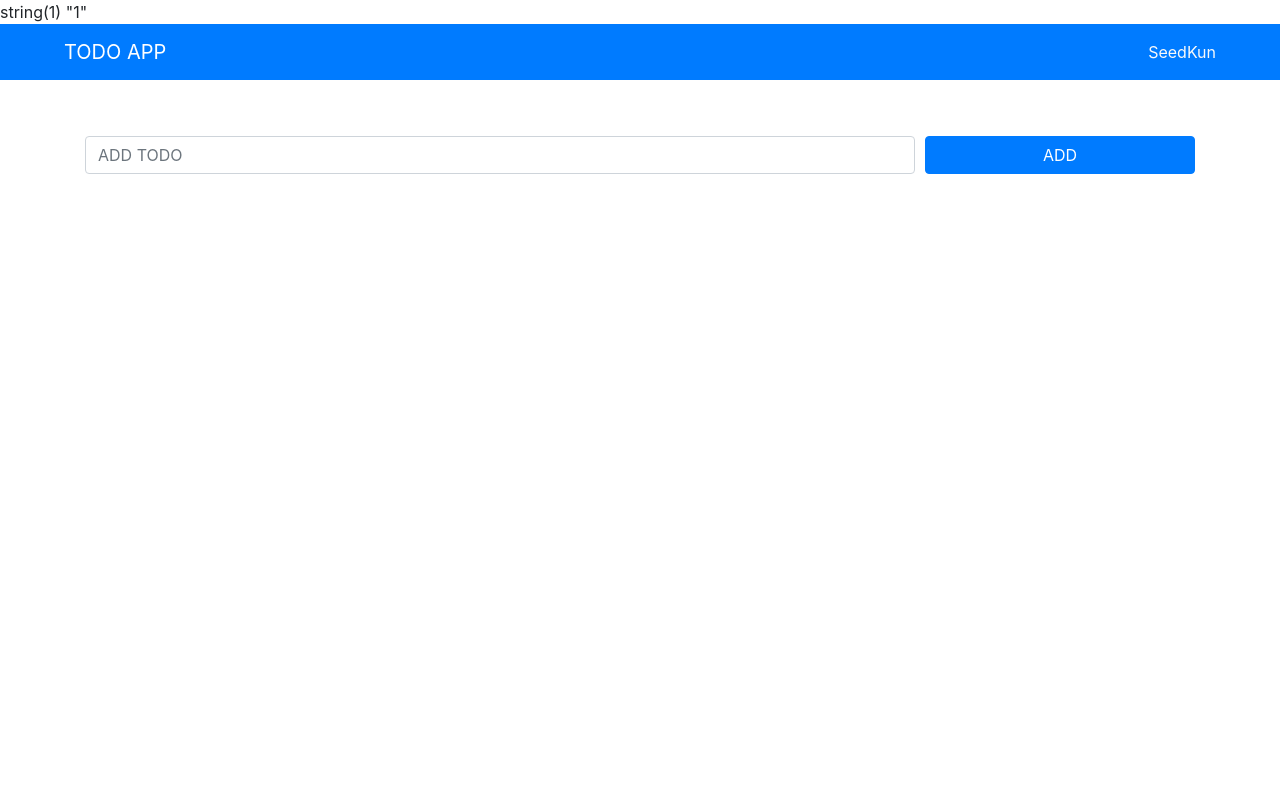
After one commit to YoneKanNexseed/56php_oop, a PHP site: page /edit.php?id=1 in a window 1280 px wide. The commit adds this page. Run offline with PHP 8.4, Linux system fonts and the light colour scheme.

Commit message:
edit と update のファイル作成
エディットしたいデータを取得する

```diff
--- a/Models/Todo.php
+++ b/Models/Todo.php
@@ -29,4 +29,14 @@ class Todo
 
         return $tasks;
     }
+
+    //editするためのデータを取得
+    public function get($id)
+    {
+        $stmt = $this->db_manager->dbh->prepare('SELECT * FROM '.$this->table.' WHERE id = ?');
+        $stmt->execute([$id]);
+        $task = $stmt->fetch();
+
+        return $task;
+    }
 }
--- /dev/null
+++ b/edit.php
@@ -0,0 +1,49 @@
+<?php
+  require_once 'function.php';
+  // require_once('function.php');
+
+  require_once 'Models/Todo.php';
+  // require_once('Models/Todo.php');
+
+    //選択されたtaskのidを取得
+    $id = $_GET['id'];
+
+    var_dump($id);
+?>
+
+<!DOCTYPE html>
+<html lang="en">
+<head>
+    <meta charset="UTF-8">
+    <meta name="viewport" content="width=device-width, initial-scale=1.0">
+    <meta http-equiv="X-UA-Compatible" content="ie=edge">
+    <title>TODO APP</title>
+    <link rel="stylesheet" href="assets/css/reset.css">
+    <link rel="stylesheet" href="https://stackpath.bootstrapcdn.com/bootstrap/4.3.1/css/bootstrap.min.css" integrity="sha384-ggOyR0iXCbMQv3Xipma34MD+dH/1fQ784/j6cY/iJTQUOhcWr7x9JvoRxT2MZw1T" crossorigin="anonymous">
+    <link rel="stylesheet" href="assets/css/style.css">
+</head>
+<body>
+    <header class="px-5 bg-primary">
+        <nav class="navbar navbar-dark">
+            <a href="index.php" class="navbar-brand">TODO APP</a>
+            <div class="justify-content-end">
+                <span class="text-light">
+                    SeedKun
+                </span>
+            </div>
+        </nav>
+    </header>
+    <main class="container py-5">
+        <section>
+            <form class="form-row" action="update.php" method="POST">
+                <div class="col-12 col-md-9 py-2">
+                    <input type="text" name="task" class="form-control" placeholder="ADD TODO">
+                </div>
+                <div class="py-2 col-md-3 col-12">
+                    <button type="submit" class="col-12 btn btn-primary btn-block">ADD</button>
+                </div>
+            </form>
+        </section>
+    </main>
+</body>
+</html>
--- a/index.php
+++ b/index.php
@@ -73,7 +73,7 @@
                 </td>
                 <td>NOT YET</td>
                 <td>
-                    <a class="text-success" href="">EDIT</a>
+                    <a class="text-success" href="edit.php?id=<?php echo h($task['id']); ?>">EDIT</a>
                 </td>
                 <td>
                     <a class="text-danger" href="">DELETE</a>
```
Also changed, not shown: readme.md, update.php (added).
